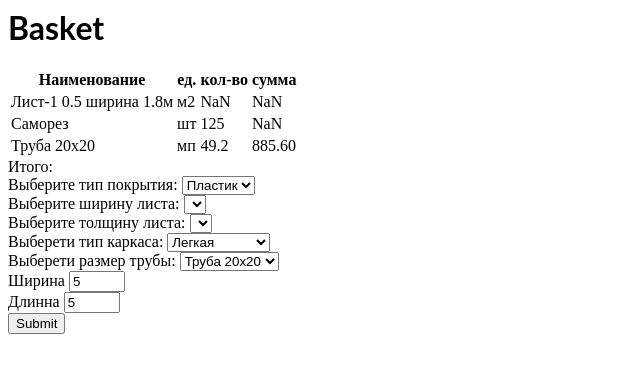
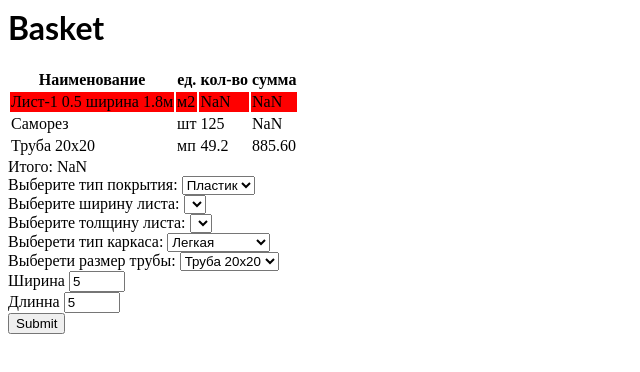
Before and after one commit to aleksei-gazov/calk, a React (Create React App) app: page / in a window 1280 px wide. Both pictures are taken after typing "5", "5" into the empty fields and a click on the input 36 px from the left and 257 px from the top of the page. Shown: the top 372 px of the page, without its empty margins (0-640 px from the left). Built offline with nearby package versions, Linux system fonts and the light colour scheme.

Commit message:
2 files modified, 1 added

```diff
--- a/Basket.tsx
+++ b/Basket.tsx
@@ -1,43 +1,17 @@
 import * as React from 'react';
 import { useAppSelector } from './store';
+import { Table } from './Table';
 import { initialTotalStateType } from './totalReducer';
 
 const Basket = () => {
   const total = useAppSelector<initialTotalStateType[]>(state=>state.total)
 	//  console.log(total)
+	const totalSum = total?.reduce((acc, i)=>acc + +i.sum, 0)
+	 console.log(totalSum)
     return (
         <div>
            <h1>Basket</h1>
-           <table >
-	<thead>
-		<tr>
-			<th>Наименование</th>
-			<th>ед.</th>
-			<th>кол-во</th>
-			<th>сумма</th>
-		</tr>
-	</thead>
-	<tbody>
-
-			{total?.map((i)=> {
-				return (
-<tr>
-<td>{i.name}</td>
-					<td>{i.unit}</td>
-					<td>{i.quantity}</td>
-					<td>{i.sum}</td>
-</tr>
-				)
-
-			})}
-			{/* <td>{total[0].name}</td>
-			<td>Reeves</td>
-			<td>67439</td>
-			<td>10/18/1985</td> */}
-
-	</tbody>
-</table>
-Итого:
+          <Table totalSum={totalSum} total={total}/>
         </div>
     );
 };
--- /dev/null
+++ b/Table.tsx
@@ -0,0 +1,35 @@
+import * as React from 'react';
+
+
+
+export const Table = ({totalSum, total}) => {
+
+  return (
+    <div>
+     <table >
+	<thead>
+		<tr>
+			<th>Наименование</th>
+			<th>ед.</th>
+			<th>кол-во</th>
+			<th>сумма</th>
+		</tr>
+	</thead>
+	<tbody>
+			{total?.map((i)=> {
+				return (
+<tr style={i.name === 'Лист-1 0.5 ширина 1.8м' ? {backgroundColor: 'red'} :{}}>
+<td >{i.name}</td>
+					<td >{i.unit}</td>
+					<td>{i.quantity}</td>
+					<td>{i.sum}</td>
+</tr>
+				)
+
+			})}
+	</tbody>
+</table>
+Итого: {totalSum}
+    </div>
+  );
+}
--- a/utils/frame.ts
+++ b/utils/frame.ts
@@ -47,7 +47,7 @@ export const sumSheets = (data, dispatch)=> {
    let mat = data.find((i)=> i.type === 'list')
    materialData.name = mat.name
    materialData.unit = mat.unit
-    materialData.sum = mat.price * materialData.quantity
+    materialData.sum = (mat.price * materialData.quantity).toFixed(2)
     dispatch(toGetDataAC(materialData))
 }
 
```
